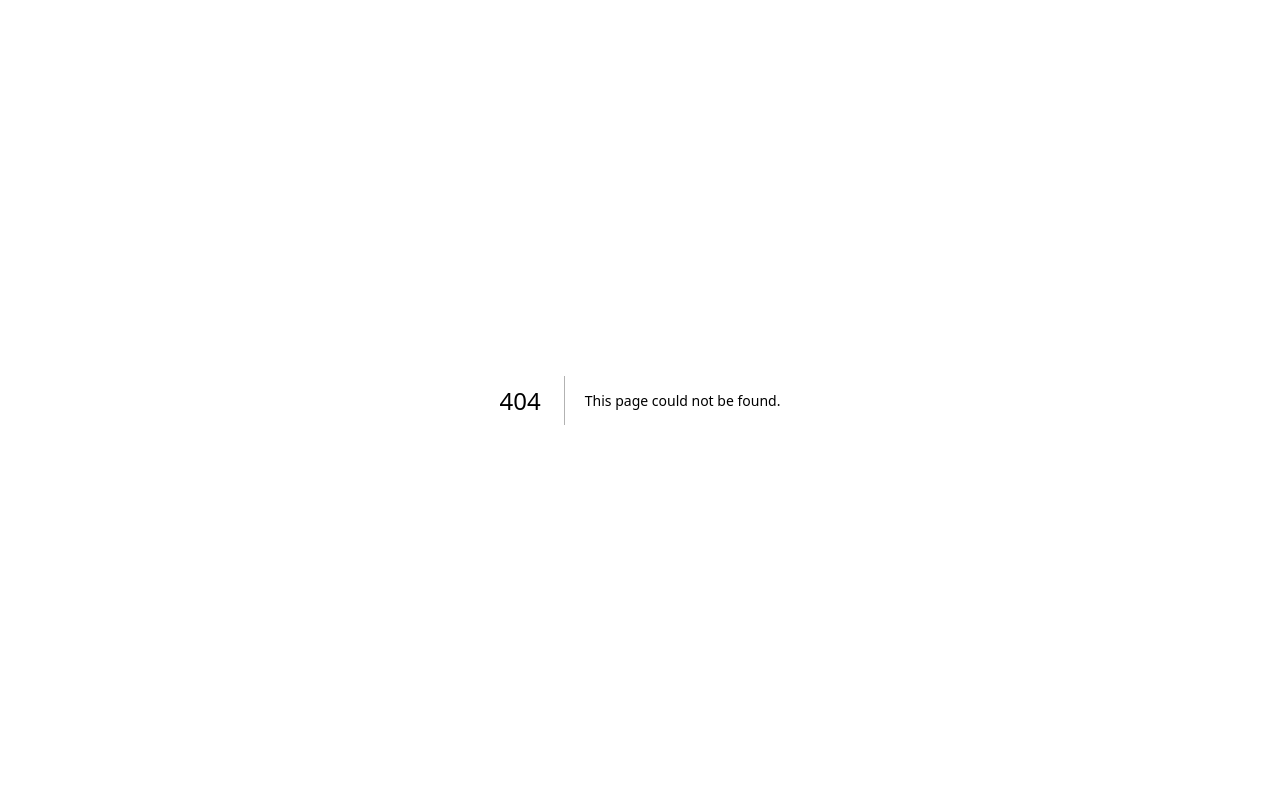
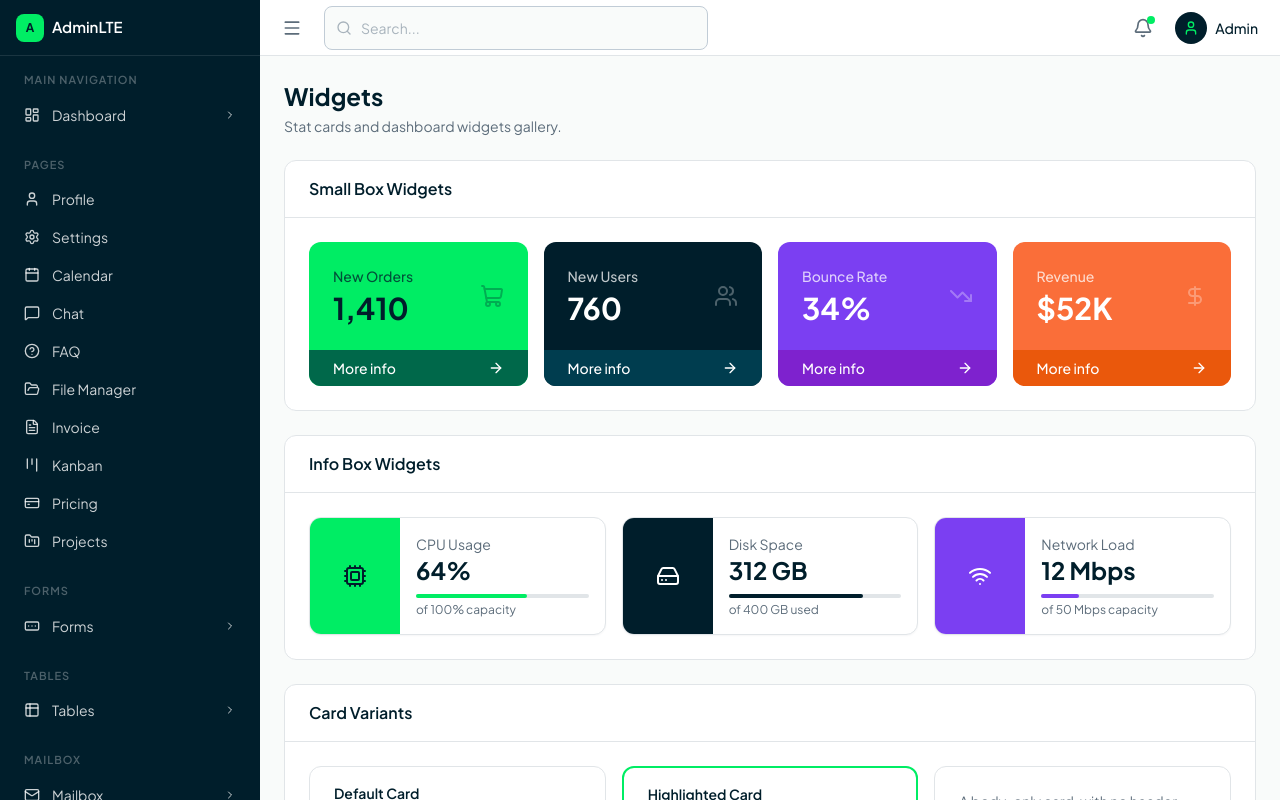
Before and after one commit to mvahidsm7/adminlte-x-mongodb, a Next.js app: page /ui/widgets in a window 1280 px wide. Before the commit this address had no page. Built offline with nearby package versions, Linux system fonts and the light colour scheme.

Commit message:
feat: add Widgets showcase page

```diff
--- /dev/null
+++ b/src/app/(main)/ui/widgets/page.tsx
@@ -0,0 +1,63 @@
+import type { Metadata } from 'next'
+import { ShoppingCart, Users, TrendingDown, DollarSign, Cpu, HardDrive, Wifi } from 'lucide-react'
+import { Card, CardHeader, CardBody } from '@/components/ui/Card'
+import SmallBox from '@/components/widgets/SmallBox'
+import InfoBox from '@/components/widgets/InfoBox'
+
+export const metadata: Metadata = { title: 'Widgets — AdminLTE' }
+
+export default function WidgetsPage() {
+  return (
+    <div className="space-y-6">
+      <div>
+        <h1 className="text-2xl font-bold text-ink">Widgets</h1>
+        <p className="text-sm text-steel mt-1">Stat cards and dashboard widgets gallery.</p>
+      </div>
+
+      {/* SmallBox gallery */}
+      <Card>
+        <CardHeader><h2 className="text-base font-semibold text-ink">Small Box Widgets</h2></CardHeader>
+        <CardBody>
+          <div className="grid grid-cols-1 sm:grid-cols-2 lg:grid-cols-4 gap-4">
+            <SmallBox title="New Orders"   value="1,410" color="green"  icon={<ShoppingCart />} href="#" />
+            <SmallBox title="New Users"    value="760"   color="teal"   icon={<Users />}        href="#" />
+            <SmallBox title="Bounce Rate"  value="34%"   color="purple" icon={<TrendingDown />} href="#" />
+            <SmallBox title="Revenue"      value="$52K"  color="orange" icon={<DollarSign />}   href="#" />
+          </div>
+        </CardBody>
+      </Card>
+
+      {/* InfoBox gallery */}
+      <Card>
+        <CardHeader><h2 className="text-base font-semibold text-ink">Info Box Widgets</h2></CardHeader>
+        <CardBody>
+          <div className="grid grid-cols-1 sm:grid-cols-2 lg:grid-cols-3 gap-4">
+            <InfoBox icon={<Cpu />}      title="CPU Usage"     value="64%" color="green"  progress={64} progressText="of 100% capacity" />
+            <InfoBox icon={<HardDrive />} title="Disk Space"    value="312 GB" color="teal"   progress={78} progressText="of 400 GB used" />
+            <InfoBox icon={<Wifi />}     title="Network Load"  value="12 Mbps" color="purple" progress={22} progressText="of 50 Mbps capacity" />
+          </div>
+        </CardBody>
+      </Card>
+
+      {/* Card variants */}
+      <Card>
+        <CardHeader><h2 className="text-base font-semibold text-ink">Card Variants</h2></CardHeader>
+        <CardBody>
+          <div className="grid grid-cols-1 md:grid-cols-3 gap-4">
+            <Card>
+              <CardHeader><h3 className="text-sm font-semibold text-ink">Default Card</h3></CardHeader>
+              <CardBody><p className="text-sm text-steel">A standard card with header and body sections.</p></CardBody>
+            </Card>
+            <Card className="border-2 border-mongo-green">
+              <CardHeader><h3 className="text-sm font-semibold text-ink">Highlighted Card</h3></CardHeader>
+              <CardBody><p className="text-sm text-steel">A card with an accent border to draw attention.</p></CardBody>
+            </Card>
+            <Card>
+              <CardBody><p className="text-sm text-steel">A body-only card, with no header section.</p></CardBody>
+            </Card>
+          </div>
+        </CardBody>
+      </Card>
+    </div>
+  )
+}
```
Also changed, not shown: 1 other file (tests, documents, lock files or other folders).
